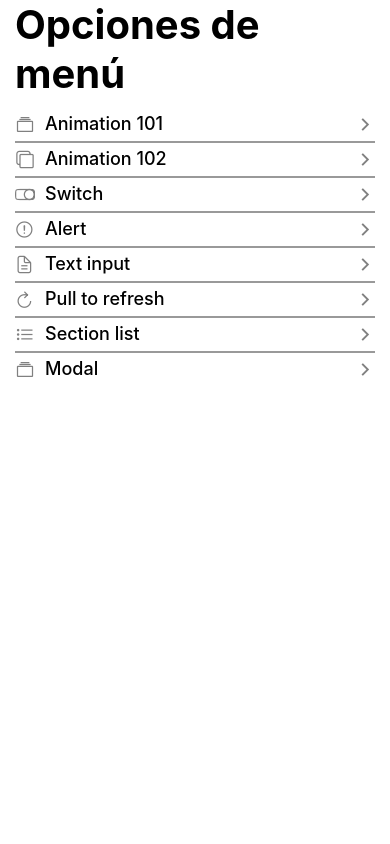
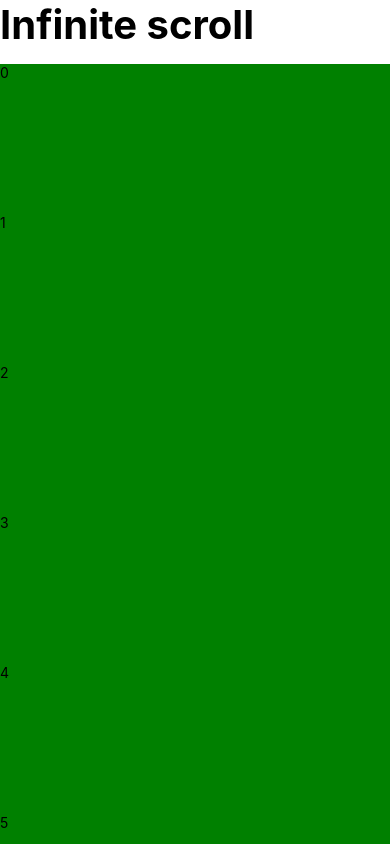
Before and after one commit to gerashdo/RNComponents, a React Native app: screen /InfiniteScreen in a window 390 px wide. Shown: the top 844 px of the page. Built offline with nearby package versions, Linux system fonts and the light colour scheme.

Commit message:
Implement numeral infinite scroll

```diff
--- a/src/data/menuItems.ts
+++ b/src/data/menuItems.ts
@@ -42,5 +42,10 @@ export const menuItems: MenuItem[] = [
         icon: 'albums-outline',
         component: 'ModalScreen'
     },
+    {
+        name: 'Infinite scroll',
+        icon: 'download-outline',
+        component: 'InfiniteScreen'
+    },
 
 ]
--- a/src/navigator/Navigator.tsx
+++ b/src/navigator/Navigator.tsx
@@ -4,6 +4,7 @@ import { Animation101Screen } from '../screens/Animation101Screen';
 import { Animation102Screen } from '../screens/Animation102Screen';
 import { CustomSectionListScreen } from '../screens/CustomSectionListScreen';
 import { HomeScreen } from '../screens/HomeScreen';
+import { InfiniteScreen } from '../screens/InfiniteScreen';
 import { ModalScreen } from '../screens/ModalScreen';
 import { PullToRefreshScreen } from '../screens/PullToRefreshScreen';
 import { SwitchScreen } from '../screens/SwitchScreen';
@@ -19,6 +20,7 @@ export type RootStackParamList = {
   PullToRefreshScreen: undefined;
   CustomSectionListScreen: undefined;
   ModalScreen: undefined;
+  InfiniteScreen: undefined;
 }
 
 const Stack = createStackNavigator<RootStackParamList>();
@@ -43,6 +45,7 @@ export const Navigator = () => {
       <Stack.Screen name="PullToRefreshScreen" component={ PullToRefreshScreen } />
       <Stack.Screen name="CustomSectionListScreen" component={ CustomSectionListScreen } />
       <Stack.Screen name="ModalScreen" component={ ModalScreen } />
+      <Stack.Screen name="InfiniteScreen" component={ InfiniteScreen } />
     </Stack.Navigator>
   );
 }
--- /dev/null
+++ b/src/screens/InfiniteScreen.tsx
@@ -0,0 +1,45 @@
+
+import React, { useState } from 'react'
+import { StyleSheet } from 'react-native'
+import { FlatList, Text, View } from 'react-native'
+import { HeaderTitle } from '../components/HeaderTitle'
+
+export const InfiniteScreen = () => {
+
+    const [numbers, setNumbers] = useState([0,1,2,3,4,5])
+
+    const renderItem = ( item: number ) => {
+        return (
+            <Text style={ styles.textItem }>{ item }</Text>
+        )
+    }
+
+    const loadMore = () => {
+        const newArray: number[] = []
+        for (let index = 0; index < 5; index++) {
+            newArray[index] = numbers.length + index ;
+        }
+        setNumbers([ ...numbers, ...newArray ])
+    }
+
+  return (
+    <View>
+        <FlatList
+            data={ numbers }
+            keyExtractor={ ( item ) => item.toString() }
+            renderItem={ ({ item }) => renderItem( item ) }
+
+            ListHeaderComponent={ () => <HeaderTitle title='Infinite scroll'/>}
+            onEndReachedThreshold={ 0.5 }
+            onEndReached={ loadMore }
+        />
+    </View>
+  )
+}
+
+const styles = StyleSheet.create({
+    textItem: {
+        backgroundColor: 'green',
+        height: 150,
+    }
+})
```
